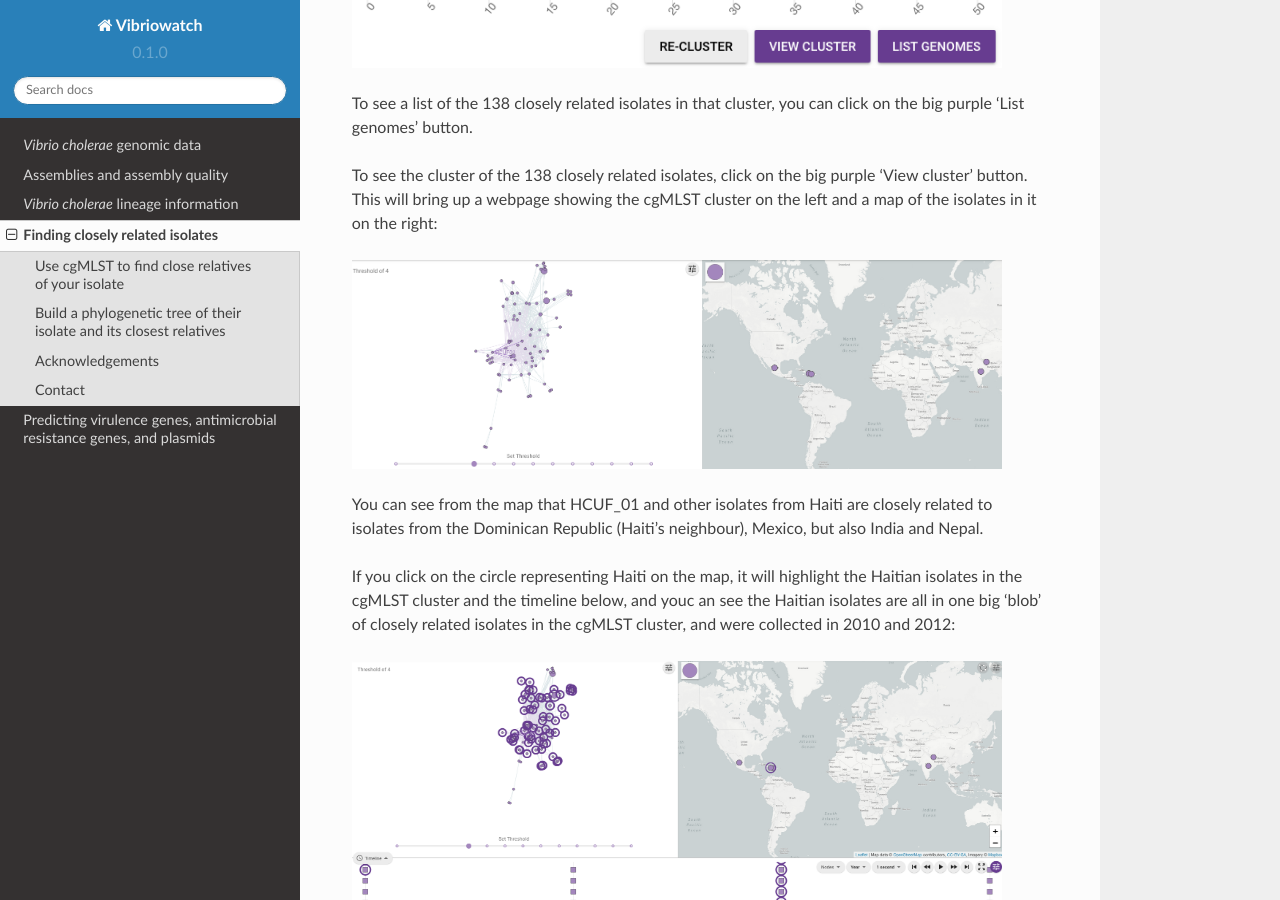
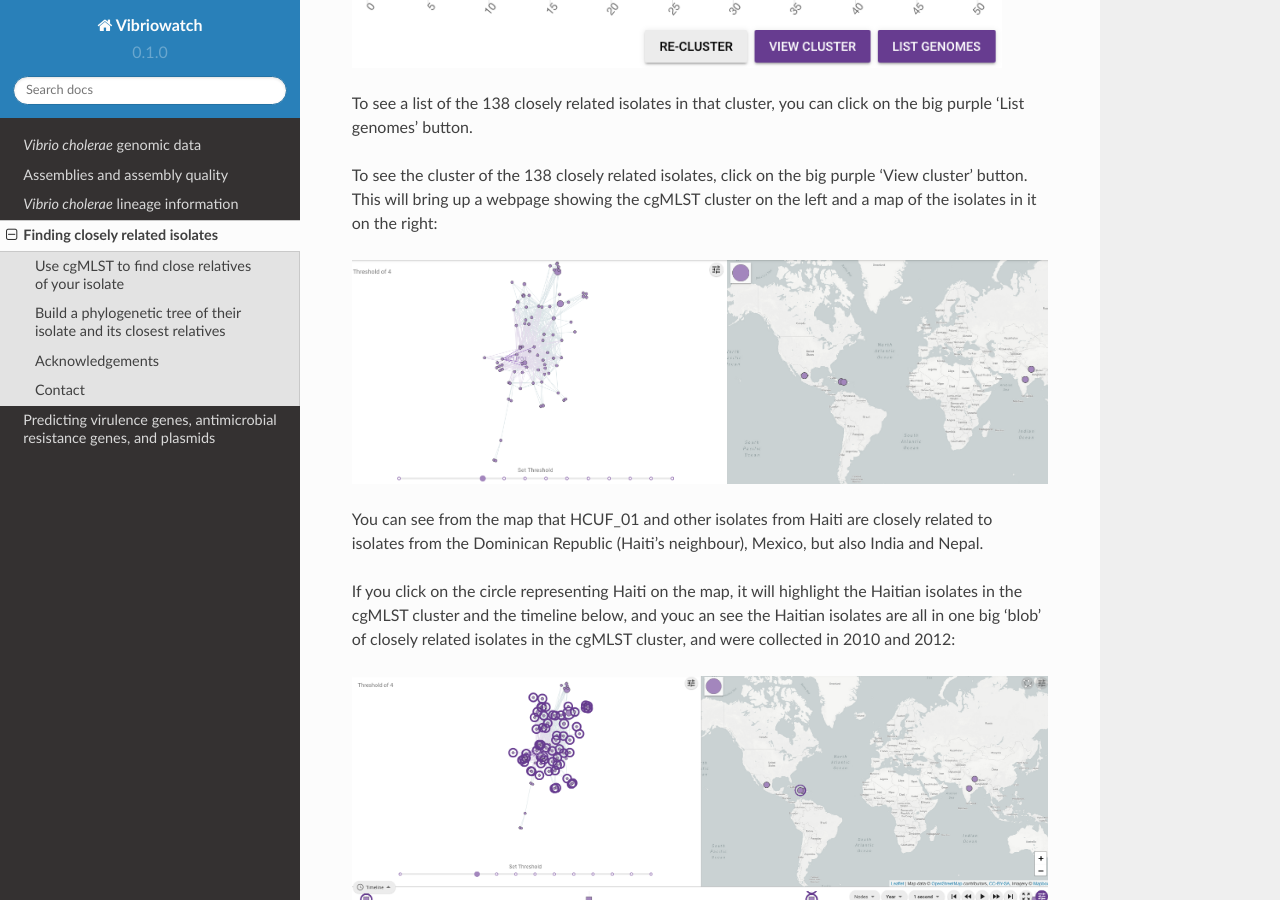
Before and after one commit to avrilcoghlan/vibriowatch, a Sphinx documentation site: the page built from docs/source/closerelatives.rst, in a window 1280 px wide and 900 px high, scrolled down 2685 px. Built offline with Sphinx 7.4.7 and the Read the Docs theme 2.0.0, drawn with Linux system fonts in a browser that asks for light colours.

Commit message:
Update closerelatives.rst
Change size of pictures.

```diff
--- a/docs/source/closerelatives.rst
+++ b/docs/source/closerelatives.rst
@@ -47,24 +47,24 @@ To see a list of the 138 closely related isolates in that cluster, you can click
 To see the cluster of the 138 closely related isolates, click on the big purple 'View cluster' button. This will bring up a webpage showing the cgMLST cluster on the left and a map of the isolates in it on the right:
 
 .. image:: Picture57.png
-  :width: 650
+  :width: 850
 
 You can see from the map that HCUF_01 and other isolates from Haiti are closely related to isolates from the Dominican Republic (Haiti's neighbour), Mexico, but also India and Nepal.
 
 If you click on the circle representing Haiti on the map, it will highlight the Haitian isolates in the cgMLST cluster and the timeline below, and youc an see the Haitian isolates are all in one big 'blob' of closely related isolates in the cgMLST cluster, and were collected in 2010 and 2012:
 
 .. image:: Picture60.png
-  :width: 650
+  :width: 850
 
 If you click on the circle representing India on the map, it will highlight the India isolates in the cgMLST cluster and the timeline below, and you can see that the Indian isolates were mostly from 2011 and some of them are at the very bottom of the cgMLST cluster (relatively distant from HCUF_01):
 
 .. image:: Picture58.png
-  :width: 650
+  :width: 850
 
 However, if you click on the circle representing Nepal on the map, it will highlight the Nepalese isolates in the cgMLST in the cgMLST cluster and timeline, and you can see the Nepalese isolates were mostly from 2010 and some of them are in the same big 'blob' of closely related Haitian isolates as HCUF_01:
 
 .. image:: Picture59.png
-  :width: 650
+  :width: 850
 
 This suggests that HCUF_01 and other isolates from the Haiti 2010 epidemic were closely related to isolates from Nepal and India. This agrees with extensive analyses that have been since published on the origin of the Haiti epidemic in 2010, which led to the hypothesis that *V. cholerae* was carried from Nepal to Haiti (reviewed in `Orata et al 2014`_).
 
```
